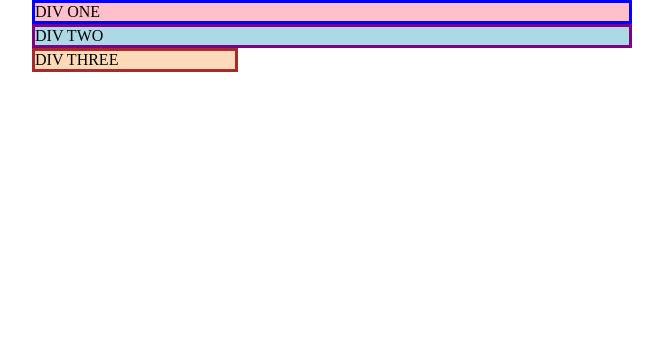
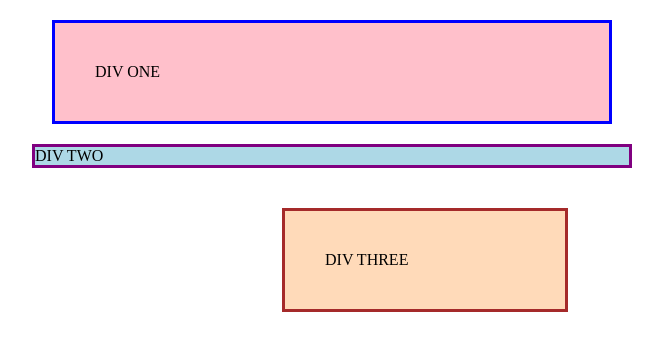
Before and after one commit to davidbenet/TOP-exercises, a plain HTML site: page css/Margin-and-Padding/index1.html in a window 1280 px wide. Shown: the whole page, without its empty margins (308-971 px from the left). Drawn offline with Linux system fonts and the light colour scheme.

Commit message:
margin and padding added

```diff
--- a/css/Margin-and-Padding/styles1.css
+++ b/css/Margin-and-Padding/styles1.css
@@ -7,15 +7,15 @@ body {
   background: pink;
   border: 3px solid blue;
   /* CHANGE ME */
-  padding: 0px;
-  margin: 0px;
+  padding: 40px;
+  margin: 20px;
 }
 
 .two {
   background: lightblue;
   border: 3px solid purple;
   /* CHANGE ME */
-  margin-bottom: 0px;
+  margin-bottom: 40px;
 }
 
 .three {
@@ -23,6 +23,6 @@ body {
   border: 3px solid brown;
   width: 200px;
   /* CHANGE ME */
-  padding: 0px;
-  margin-left: 0px;
+  padding: 40px;
+  margin-left: 250px;
 }
```
